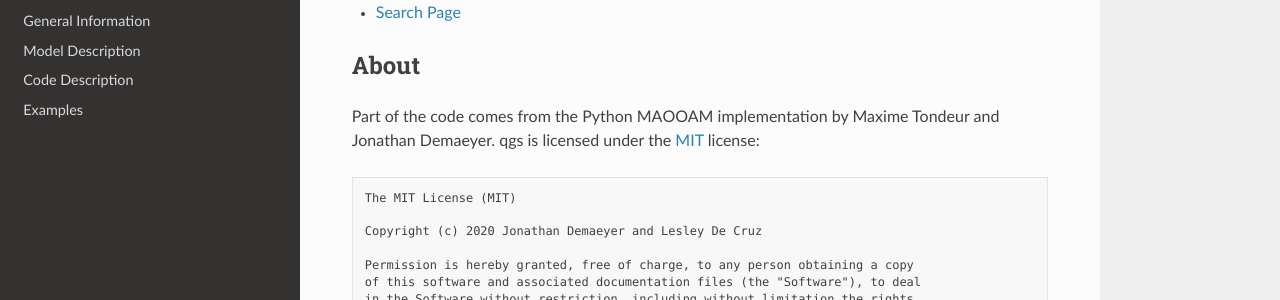
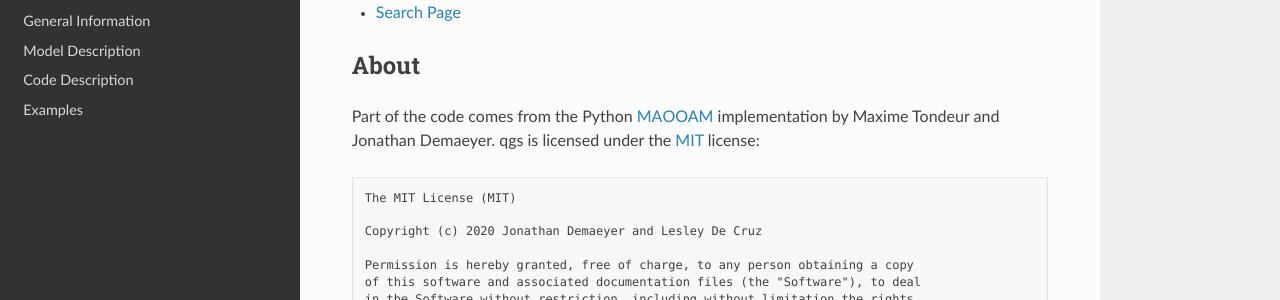
Before and after one commit to Climdyn/qgs, a Sphinx documentation site: the page built from documentation/source/index.rst, in a window 1280 px wide and 900 px high, scrolled down 731 px. Shown: the part 156-456 px from the top of the window. Built offline with Sphinx 7.4.7 and the Read the Docs theme 2.0.0, drawn with Linux system fonts in a browser that asks for light colours.

```diff
--- a/documentation/source/index.rst
+++ b/documentation/source/index.rst
@@ -30,7 +30,7 @@ Indices and tables
 About
 =====
 
-Part of the code comes from the Python MAOOAM implementation by Maxime Tondeur and Jonathan Demaeyer.
+Part of the code comes from the Python `MAOOAM`_ implementation by Maxime Tondeur and Jonathan Demaeyer.
 qgs is licensed under the `MIT`_ license:
 
 .. code-block:: none
```
Also changed, not shown: other parts of documentation/source/index.rst (+1 -0 lines), README.md (+7 -1 lines).
